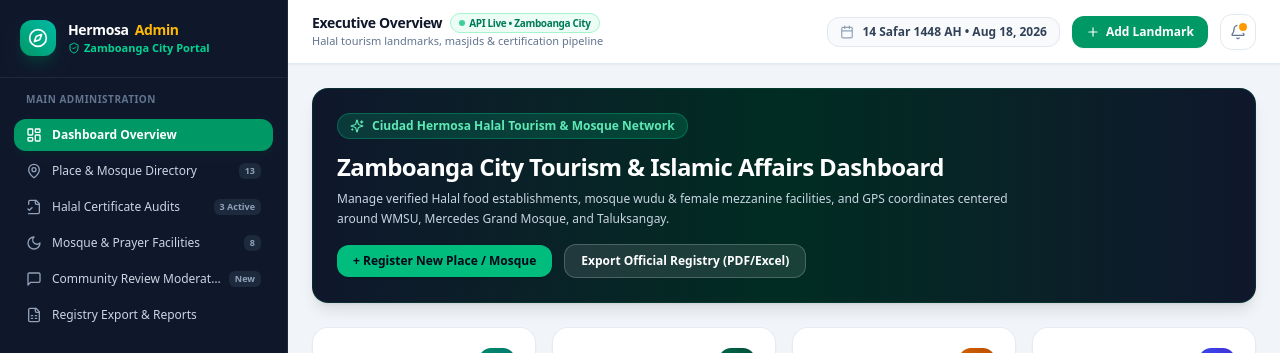
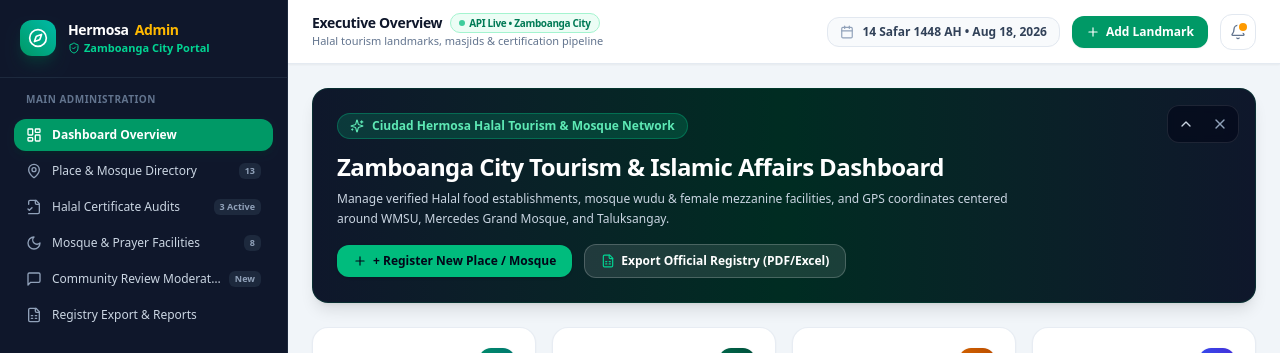
Before and after one commit to Reneilrp/Hermosa-Tourism, a React (Vite) app in the folder frontend/Web/: page / in a window 1280 px wide. Shown: the top 353 px of the page. Built offline with nearby package versions, Linux system fonts and the light colour scheme; no server answers.

Commit message:
feat(web): make executive welcome banner minimizable and closable with restore shortcut

```diff
--- a/frontend/Web/src/pages/DashboardOverview.jsx
+++ b/frontend/Web/src/pages/DashboardOverview.jsx
@@ -1,4 +1,4 @@
-import React from 'react';
+import React, { useState } from 'react';
 import {
   Building2,
   Moon,
@@ -10,10 +10,17 @@ import {
   ShieldCheck,
   MapPin,
   Sparkles,
+  ChevronUp,
+  ChevronDown,
+  X,
+  Plus,
+  FileSpreadsheet,
 } from 'lucide-react';
 import InteractiveMapPicker from '../components/InteractiveMapPicker';
 
 export default function DashboardOverview({ pois, onAddNewPOI, onSelectTab }) {
+  const [bannerState, setBannerState] = useState('expanded'); // 'expanded' | 'minimized' | 'hidden'
+
   const mosquesCount = pois.filter((p) => p.category === 'worship').length;
   const diningCount = pois.filter((p) => p.category === 'dining').length;
   const certifiedCount = pois.filter((p) => p.tier === 'tier1').length;
@@ -28,8 +35,27 @@ export default function DashboardOverview({ pois, onAddNewPOI, onSelectTab }) {
 
   return (
     <div className="space-y-6">
-      {/* Welcome Banner */}
-      <div className="bg-gradient-to-r from-slate-900 via-emerald-950 to-slate-900 rounded-2xl p-6 text-white relative overflow-hidden border border-emerald-900/40 shadow-lg">
+      {/* 1. EXPANDED WELCOME HERO BANNER */}
+      {bannerState === 'expanded' && (
+        <div className="bg-gradient-to-r from-slate-900 via-emerald-950 to-slate-900 rounded-2xl p-6 text-white relative overflow-hidden border border-emerald-900/40 shadow-lg transition-all duration-300">
+          {/* Top-Right Minimize & Close Controls */}
+          <div className="absolute top-4 right-4 z-20 flex items-center gap-1.5 bg-slate-950/60 backdrop-blur-xs p-1 rounded-xl border border-white/10">
+            <button
+              onClick={() => setBannerState('minimized')}
+              className="p-1.5 rounded-lg text-slate-300 hover:text-white hover:bg-white/10 transition-all cursor-pointer"
+              title="Minimize Banner"
+            >
+              <ChevronUp className="w-4 h-4" />
+            </button>
+            <button
+              onClick={() => setBannerState('hidden')}
+              className="p-1.5 rounded-lg text-slate-400 hover:text-red-400 hover:bg-white/10 transition-all cursor-pointer"
+              title="Close Banner"
+            >
+              <X className="w-4 h-4" />
+            </button>
+          </div>
+
           <div className="relative z-10 max-w-2xl">
             <div className="inline-flex items-center gap-2 bg-emerald-500/20 border border-emerald-400/30 px-3 py-1 rounded-full text-xs font-semibold text-emerald-300 mb-3">
               <Sparkles className="w-3.5 h-3.5" /> Ciudad Hermosa Halal Tourism & Mosque Network
@@ -40,22 +66,86 @@ export default function DashboardOverview({ pois, onAddNewPOI, onSelectTab }) {
             <p className="text-slate-300 text-xs mt-1.5 leading-relaxed">
               Manage verified Halal food establishments, mosque wudu & female mezzanine facilities, and GPS coordinates centered around WMSU, Mercedes Grand Mosque, and Taluksangay.
             </p>
-          <div className="mt-4 flex items-center gap-3">
+            <div className="mt-4 flex flex-wrap items-center gap-3">
               <button
                 onClick={onAddNewPOI}
-              className="bg-emerald-500 hover:bg-emerald-600 text-slate-950 font-bold text-xs px-4 py-2 rounded-xl transition-all shadow cursor-pointer"
+                className="bg-emerald-500 hover:bg-emerald-600 text-slate-950 font-bold text-xs px-4 py-2 rounded-xl transition-all shadow cursor-pointer flex items-center gap-1.5"
               >
-              + Register New Place / Mosque
+                <Plus className="w-3.5 h-3.5" />
+                <span>+ Register New Place / Mosque</span>
               </button>
               <button
                 onClick={() => onSelectTab('reports')}
-              className="bg-white/10 hover:bg-white/15 text-white font-semibold text-xs px-4 py-2 rounded-xl border border-white/20 transition-all cursor-pointer"
+                className="bg-white/10 hover:bg-white/15 text-white font-semibold text-xs px-4 py-2 rounded-xl border border-white/20 transition-all cursor-pointer flex items-center gap-1.5"
               >
-              Export Official Registry (PDF/Excel)
+                <FileSpreadsheet className="w-3.5 h-3.5 text-emerald-400" />
+                <span>Export Official Registry (PDF/Excel)</span>
               </button>
             </div>
           </div>
         </div>
+      )}
+
+      {/* 2. MINIMIZED SLIM WELCOME BANNER */}
+      {bannerState === 'minimized' && (
+        <div className="bg-gradient-to-r from-slate-900 via-emerald-950 to-slate-900 rounded-xl px-4 py-2.5 text-white flex items-center justify-between border border-emerald-900/40 shadow-sm transition-all duration-300">
+          <div className="flex items-center gap-2.5">
+            <Sparkles className="w-4 h-4 text-emerald-400 shrink-0" />
+            <span className="text-xs font-extrabold tracking-tight">
+              Ciudad Hermosa Halal Tourism & Mosque Network
+            </span>
+            <span className="hidden md:inline-block text-[11px] text-slate-400">
+              • Zamboanga City Islamic Affairs
+            </span>
+          </div>
+
+          <div className="flex items-center gap-2">
+            <button
+              onClick={onAddNewPOI}
+              className="bg-emerald-600 hover:bg-emerald-500 text-white font-bold text-[11px] px-3 py-1 rounded-lg transition-all cursor-pointer flex items-center gap-1"
+            >
+              <Plus className="w-3 h-3" />
+              <span>Register</span>
+            </button>
+            <button
+              onClick={() => onSelectTab('reports')}
+              className="bg-white/10 hover:bg-white/20 text-white font-semibold text-[11px] px-3 py-1 rounded-lg border border-white/20 transition-all cursor-pointer"
+            >
+              Export
+            </button>
+
+            <div className="h-4 w-px bg-slate-700 mx-1" />
+
+            <button
+              onClick={() => setBannerState('expanded')}
+              className="p-1 rounded-lg text-slate-300 hover:text-white hover:bg-white/10 transition-all cursor-pointer"
+              title="Expand Banner"
+            >
+              <ChevronDown className="w-4 h-4" />
+            </button>
+            <button
+              onClick={() => setBannerState('hidden')}
+              className="p-1 rounded-lg text-slate-400 hover:text-red-400 hover:bg-white/10 transition-all cursor-pointer"
+              title="Close Banner"
+            >
+              <X className="w-4 h-4" />
+            </button>
+          </div>
+        </div>
+      )}
+
+      {/* 3. CLOSED BANNER RESTORE SHORTCUT */}
+      {bannerState === 'hidden' && (
+        <div className="flex justify-end">
+          <button
+            onClick={() => setBannerState('expanded')}
+            className="text-[11px] font-bold text-slate-500 hover:text-emerald-700 transition-colors flex items-center gap-1 cursor-pointer bg-white px-2.5 py-1 rounded-lg border border-slate-200 shadow-2xs"
+          >
+            <Sparkles className="w-3 h-3 text-emerald-600" />
+            <span>Show Overview Banner</span>
+          </button>
+        </div>
+      )}
 
       {/* Metric Cards Grid */}
       <div className="grid grid-cols-1 sm:grid-cols-2 lg:grid-cols-4 gap-4">
@@ -98,7 +188,7 @@ export default function DashboardOverview({ pois, onAddNewPOI, onSelectTab }) {
             </div>
             <button
               onClick={() => onSelectTab('pois')}
-              className="text-xs font-bold text-emerald-600 hover:text-emerald-700 hover:underline"
+              className="text-xs font-bold text-emerald-600 hover:text-emerald-700 hover:underline cursor-pointer"
             >
               View Full Directory &rarr;
             </button>
@@ -148,7 +238,7 @@ export default function DashboardOverview({ pois, onAddNewPOI, onSelectTab }) {
 
           <button
             onClick={() => onSelectTab('pois')}
-            className="w-full mt-4 py-2 rounded-xl bg-slate-100 hover:bg-slate-200 text-slate-800 text-xs font-bold transition-all text-center"
+            className="w-full mt-4 py-2 rounded-xl bg-slate-100 hover:bg-slate-200 text-slate-800 text-xs font-bold transition-all text-center cursor-pointer"
           >
             Manage All 13 Places
           </button>
```
Lines whose indentation alone changed are shown as unchanged.
